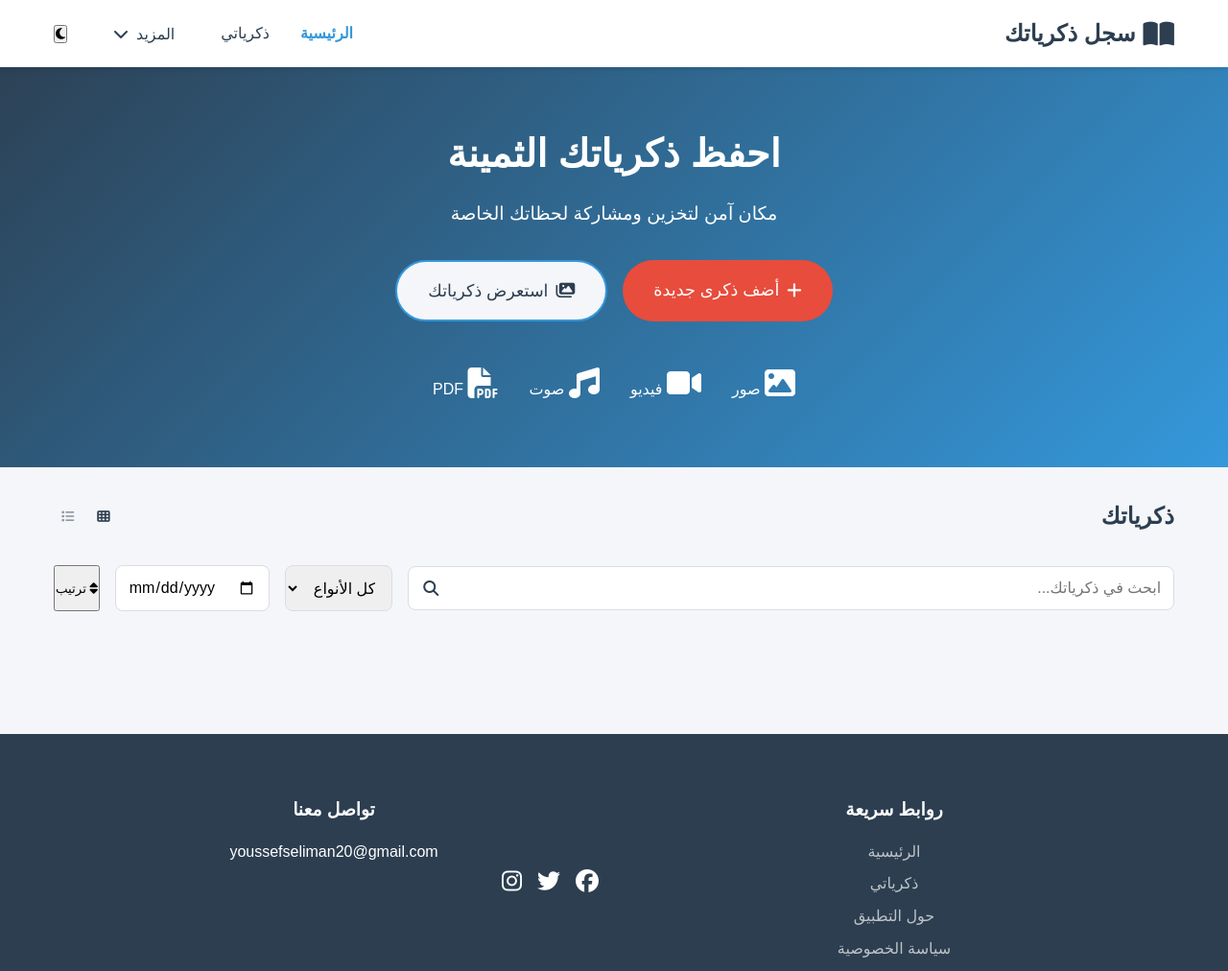
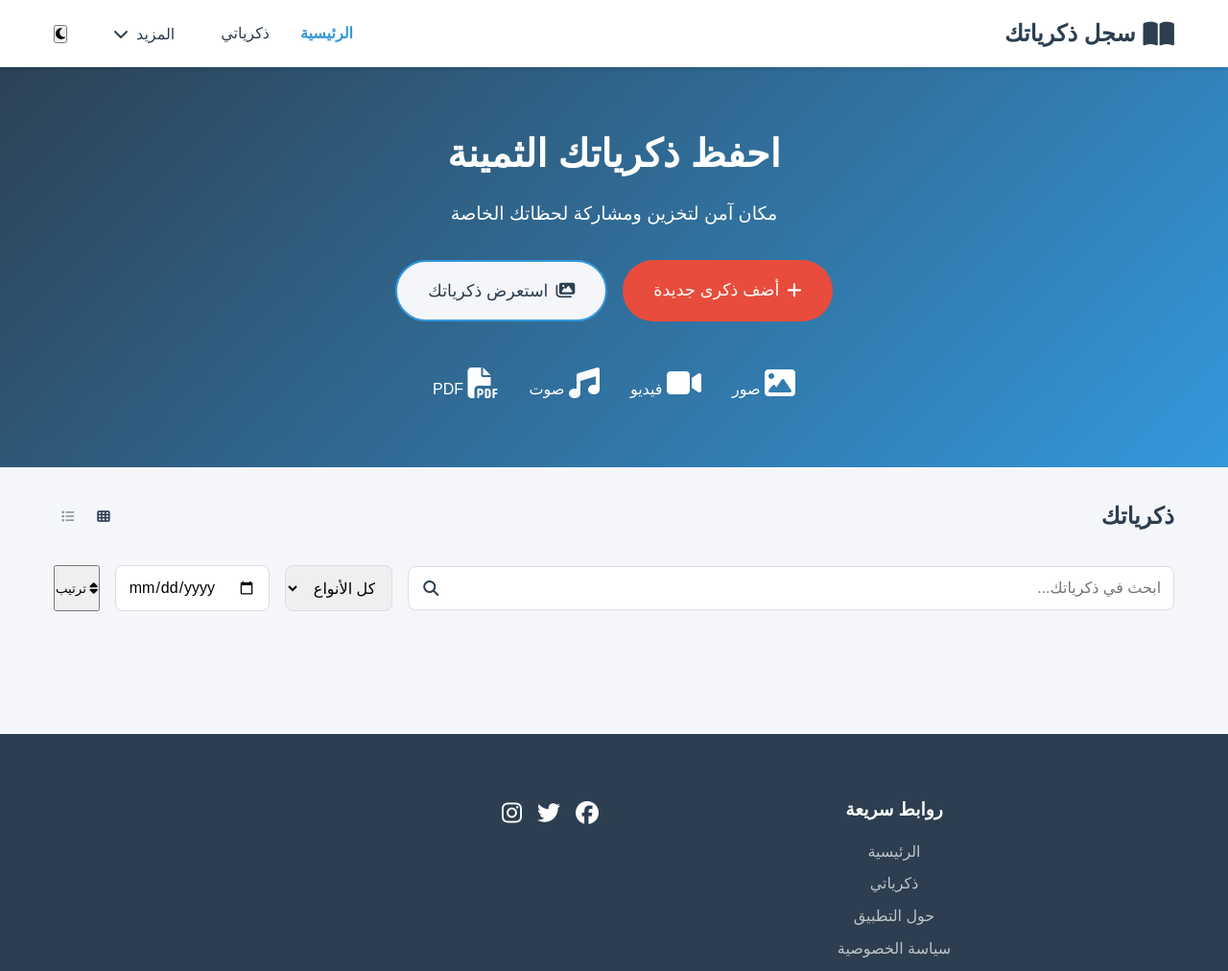
Before and after one commit to Yousseff200/-, a plain HTML site: page index.html in a window 1280 px wide. Shown: the top 1012 px of the page at 96% size. Drawn offline with Linux system fonts and the light colour scheme.

Commit message:
Update index.html

```diff
--- a/index.html
+++ b/index.html
@@ -179,8 +179,6 @@
                 </ul>
             </div>
             <div class="footer-section">
-                <h3>تواصل معنا</h3>
-                <P>youssefseliman20@gmail.com</P>
                 <div class="social-links">
                     <a href="#" aria-label="Facebook"><i class="fab fa-facebook"></i></a>
                     <a href="#" aria-label="Twitter"><i class="fab fa-twitter"></i></a>
```
